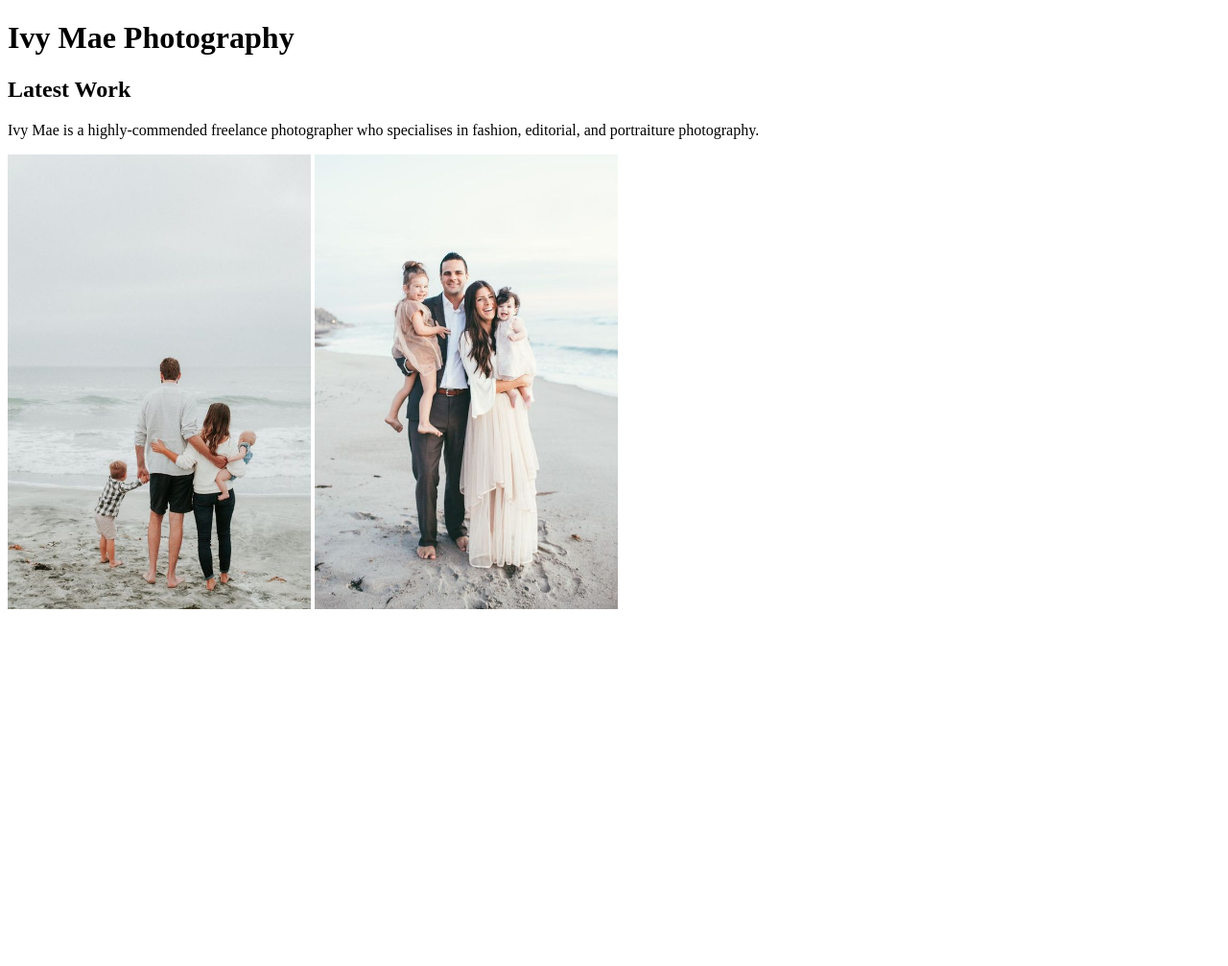
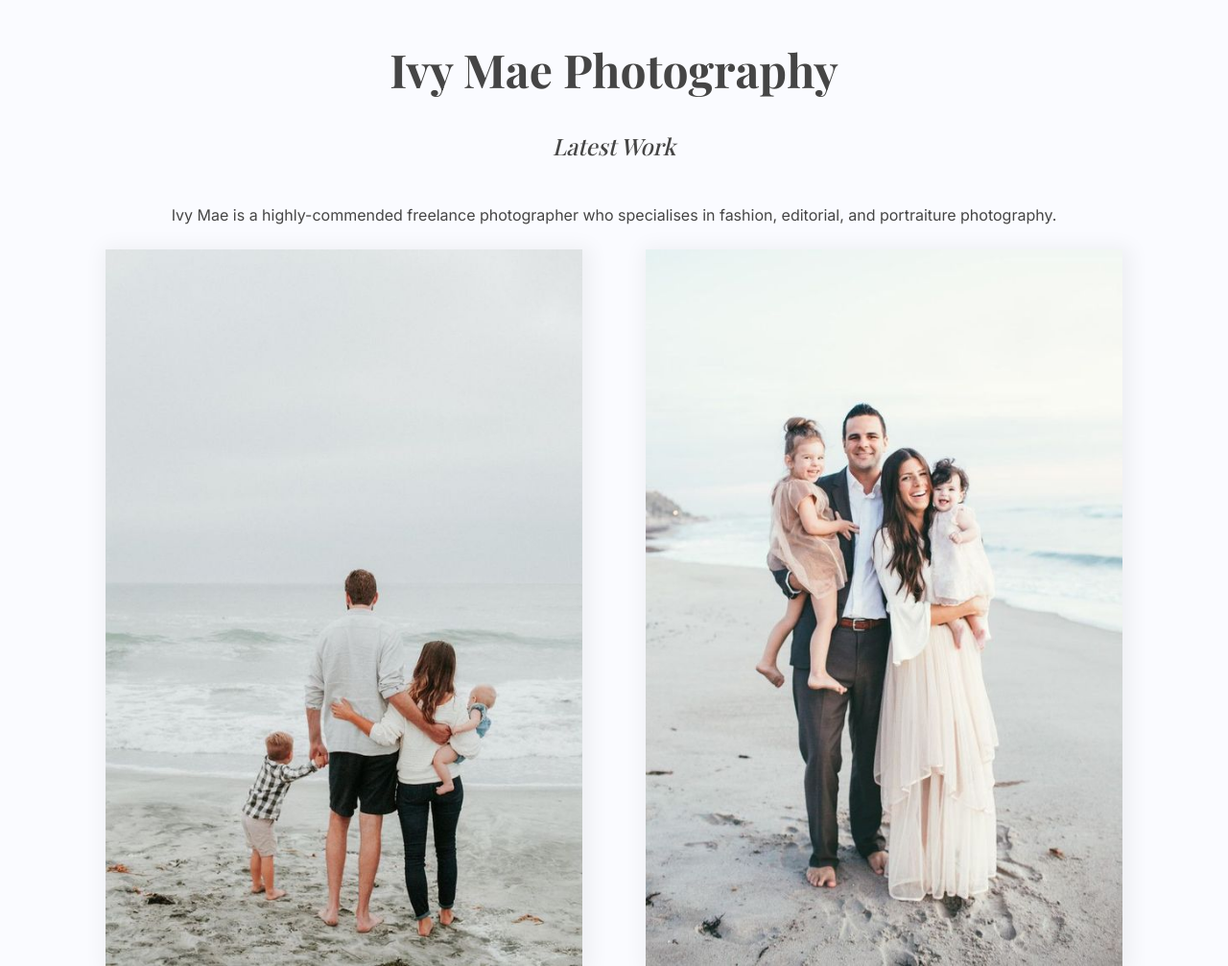
Before and after one commit to JasmineEllaine/photofolio, a plain HTML site: page root/index.html in a window 1280 px wide. Shown: the whole page at 96% size. Before the commit the page ends 800 px from the top, so only its background shows below. Drawn offline with nearby package versions, Linux system fonts and the light colour scheme; a web font is replaced by a local one.

Commit message:
A2 complete

```diff
--- /dev/null
+++ b/root/css/style.css
@@ -0,0 +1,76 @@
+/*
+ * Import Playfair Display and Inter fonts
+ *
+ * font-family: 'Inter', sans-serif;
+ * font-family: 'Playfair Display', serif;
+ */
+
+@import url("https://fonts.googleapis.com/css2?family=Inter:wght@100;200;300;400;500;600;700;800;900&family=Playfair+Display:ital,wght@0,400;0,500;0,600;0,700;0,800;0,900;1,400;1,500;1,600;1,700;1,800;1,900&display=swap");
+
+h1 {
+  font-family: "Playfair Display", serif;
+  font-weight: 700;
+  font-size: 300%;
+}
+
+h2 {
+  font-family: "Playfair Display", serif;
+  font-weight: 500;
+  font-style: italic;
+}
+
+p {
+  font-family: "Inter", sans-serif;
+  font-weight: 400;
+}
+
+body {
+  background-color: #fafbff;
+  color: #454545;
+}
+
+/* Grids */
+.container {
+  display: grid;
+  grid-template-columns: auto auto auto auto;
+  grid-gap: 10px;
+}
+
+.item-1,
+.item-2,
+.item-3 {
+  grid-column-start: 1;
+  grid-column-end: 5;
+  text-align: center;
+}
+
+.item-4 {
+  grid-column-start: 2;
+  grid-column-end: 3;
+}
+
+.item-5 {
+  grid-column-start: 3;
+  grid-column-end: 4;
+}
+
+/* Img align center + shadow + rounded corners */
+img {
+  display: block;
+  margin-left: auto;
+  margin-right: auto;
+  width: 90%;
+  -moz-box-shadow: 3px 3px 20px 6px rgb(0, 0, 0, 5%);
+  -webkit-box-shadow: 3px 3px 20px 6px rgb(0, 0, 0, 5%);
+  box-shadow: 3px 3px 20px 6px rgb(0, 0, 0, 5%);
+  transition: width 0.5s;
+}
+
+img:hover {
+  opacity: 70%;
+  border-radius: 20px;
+  width: 100%;
+  transition: width border 0.5s;
+  border-style: dotted;
+  border-color: #e3e3e3;
+}
--- a/root/index.html
+++ b/root/index.html
@@ -10,18 +10,33 @@
     <title>Ivy Mae Photography</title>
     <meta name="description" content="">
     <meta name="viewport" content="width=device-width, initial-scale=1">
-    <link rel="stylesheet" href="css/stylesheet.css">
+    <link rel="stylesheet" href="css/style.css">
   </head>
   <body>
     <!--[if lt IE 7]>
       <p class="browsehappy">You are using an <strong>outdated</strong> browser. Please <a href="#">upgrade your browser</a> to improve your experience.</p>
     <![endif]-->
-      <h1>Ivy Mae Photography</h1>
-      <h2>Latest Work</h2>
-      <p>Ivy Mae is a highly-commended freelance photographer who specialises in fashion, editorial, and portraiture
-        photography.</p>
-      <img src="images/a1-beach.jpeg" alt="A family of four with their backs to the camera looking over the beach." width="25%" />
-      <img src="images/a1-family.jpeg" alt="A happy family of four posing on the edge of a beach." width="25%" />
+    <div class="container">
+
+      <div class="item-1">
+        <h1>Ivy Mae Photography</h1>
+        <h2>Latest Work</h2>
+      </div>
+
+      <div class="item-3">
+        <p>Ivy Mae is a highly-commended freelance photographer who specialises in fashion, editorial, and portraiture
+          photography.</p>
+      </div>
+
+      <div class="item-4">
+        <img src="images/a1-beach.jpeg" alt="A family of four with their backs to the camera looking over the beach." />
+      </div>
+
+      <div class="item-5">
+        <img src="images/a1-family.jpeg" alt="A happy family of four posing on the edge of a beach." />
+      </div>
+
+    </div>
     <script src="" async defer></script>
   </body>
 </html>
```
Also changed, not shown: root/css/stylesheet.css (deleted).
